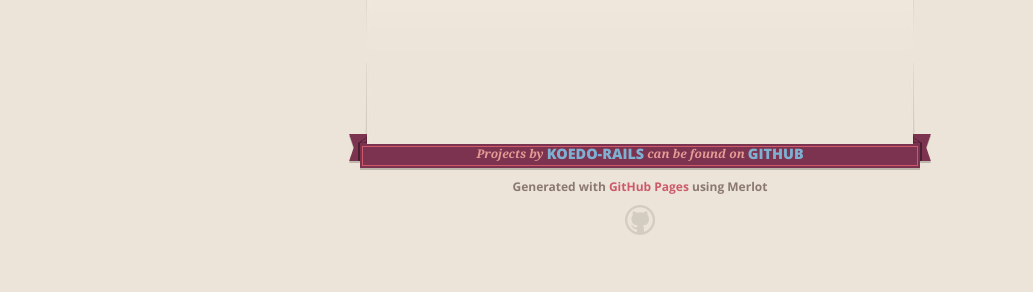
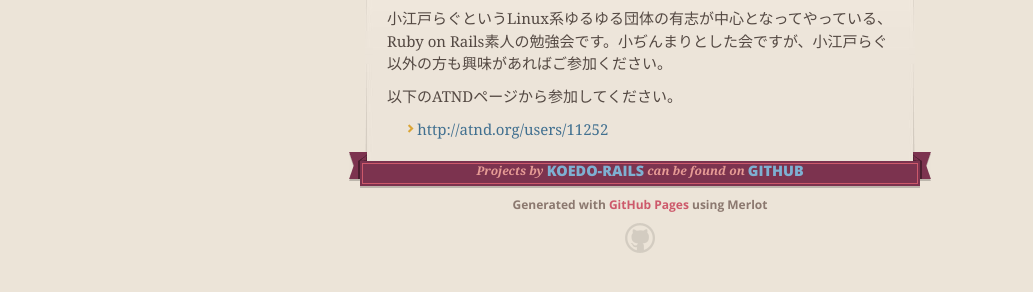
Before and after one commit to marocchino/koedo-rails.github.com, a plain HTML site: page index.html in a window 1280 px wide. Shown: the part 282-574 px from the top of the page, without its empty margins (0-1033 px from the left). Drawn offline with nearby package versions, Linux system fonts and the light colour scheme.

Commit message:
Replace master branch with page content via GitHub

```diff
--- a/index.html
+++ b/index.html
@@ -46,6 +46,14 @@
 
       <section id="main_content">
         <h3>小江戸Railsのホームページです。</h3>
+
+<p>小江戸らぐというLinux系ゆるゆる団体の有志が中心となってやっている、Ruby on Rails素人の勉強会です。小ぢんまりとした会ですが、小江戸らぐ以外の方も興味があればご参加ください。</p>
+
+<p>以下のATNDページから参加してください。</p>
+
+<ul>
+<li><a href="http://atnd.org/users/11252">http://atnd.org/users/11252</a></li>
+</ul>
       </section>
 
       <footer>
--- a/params.json
+++ b/params.json
@@ -1 +1 @@
-{"note":"Don't delete this file! It's used internally to help with page regeneration.","tagline":"小江戸rails勉強会","google":"","body":"### 小江戸Railsのホームページです。\r\n","name":"Koedo-rails.github.com"}
+{"tagline":"小江戸rails勉強会","note":"Don't delete this file! It's used internally to help with page regeneration.","name":"Koedo-rails.github.com","body":"### 小江戸Railsのホームページです。\r\n\r\n小江戸らぐというLinux系ゆるゆる団体の有志が中心となってやっている、Ruby on Rails素人の勉強会です。小ぢんまりとした会ですが、小江戸らぐ以外の方も興味があればご参加ください。\r\n\r\n以下のATNDページから参加してください。\r\n\r\n* http://atnd.org/users/11252\r\n\r\n","google":""}
```
